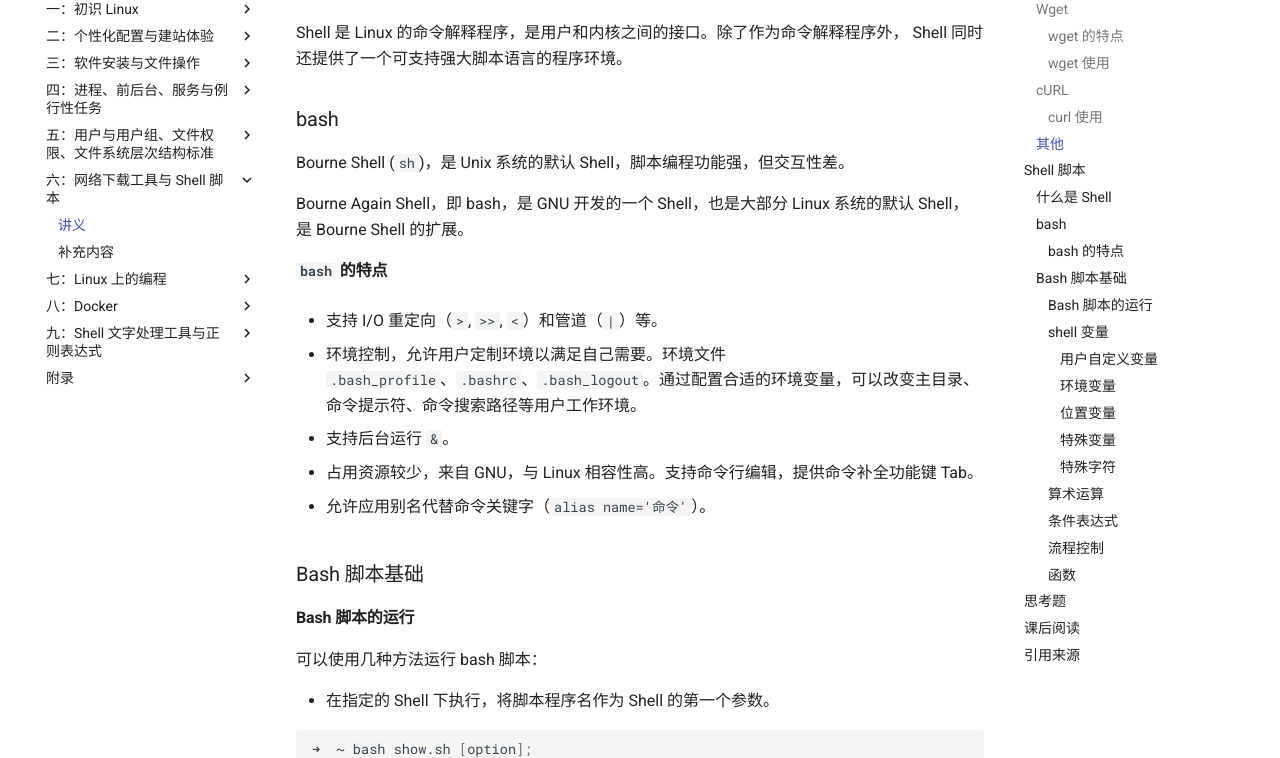
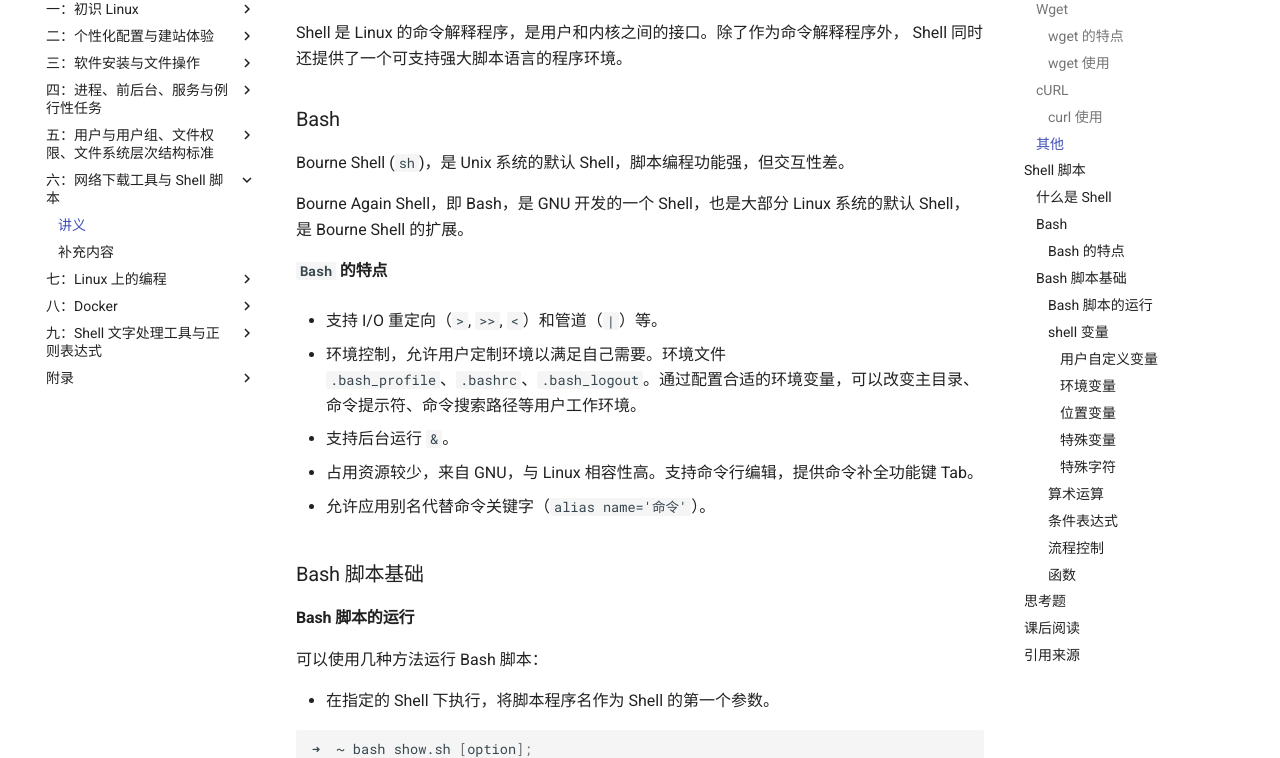
Before and after one commit to ustclug/Linux101-docs, an MkDocs documentation site: the page built from docs/Ch06/1.md, in a window 1280 px wide and 1400 px high, scrolled down 2165 px. Shown: the part 153-911 px from the top of the window. Built offline with MkDocs 1.6.1 and Material for MkDocs 9.7.7, drawn with Linux system fonts in a browser that asks for light colours; some of the changed text lies outside the part shown.

Commit message:
ch06 update punctuation

```diff
--- a/docs/Ch06/1.md
+++ b/docs/Ch06/1.md
@@ -93,13 +93,13 @@ cURL (`curl`) 是一个利用 `URL` 语法在命令行下工作的文件传输
 
 Shell 是 Linux 的命令解释程序，是用户和内核之间的接口。除了作为命令解释程序外， Shell 同时还提供了一个可支持强大脚本语言的程序环境。
 
-### bash
+### Bash
 
 Bourne Shell (`sh`)，是 Unix 系统的默认 Shell，脚本编程功能强，但交互性差。
 
-Bourne Again Shell，即 bash，是 GNU 开发的一个 Shell，也是大部分 Linux 系统的默认 Shell，是 Bourne Shell 的扩展。
+Bourne Again Shell，即 Bash，是 GNU 开发的一个 Shell，也是大部分 Linux 系统的默认 Shell，是 Bourne Shell 的扩展。
 
-#### `bash` 的特点
+#### `Bash` 的特点
 
 - 支持 I/O 重定向（`>`, `>>`, `<`）和管道（`|`）等。
 
@@ -115,7 +115,7 @@ Bourne Again Shell，即 bash，是 GNU 开发的一个 Shell，也是大部分
 
 #### Bash 脚本的运行
 
-可以使用几种方法运行 bash 脚本：
+可以使用几种方法运行 Bash 脚本：
 
 - 在指定的 Shell 下执行，将脚本程序名作为 Shell 的第一个参数。
 
@@ -231,9 +231,9 @@ Bash 也支持在同一个行中安排多个命令：
 
 - Shell 解释用户的命令时，把命令程序名后面的所有字串作为程序的参数。分别对应 `$1`, `$2`, `$3`, ..., `$9`，程序名本身对应 `$0`。
 
-- 可用 `shift n` 命令，改变命令行参数与 `$1`, `$2`, `$3`, ... 的对应关系；
+- 可用 `shift n` 命令，改变命令行参数与 `$1`, `$2`, `$3`, ... 的对应关系。
 
-- 可用 `set` 命令，直接给 `$1`,`$2`,`$3`,...等赋值
+- 可用 `set` 命令，直接给 `$1`,`$2`,`$3`,...等赋值。
 
 ??? example "范例"
 
@@ -250,14 +250,14 @@ Bash 也支持在同一个行中安排多个命令：
 
 Shell 中还有一组有 shell 定义和设置的特殊变量，用户只能引用，而不能直接改变或重置这些变量。
 
-| 特殊变量     | 说明                                           |
+| 特殊变量     | 说明                                            |
 | ------------ | ---------------------------------------------- |
-| `$#`         | 命令行上的参数个数，不包括 `$0`                    |
-| `$?`         | 最后命令的退出代码，0 表示成功，其它值表示失败        |
+| `$#`         | 命令行上的参数个数，不包括 `$0`                  |
+| `$?`         | 最后命令的退出代码，0 表示成功，其它值表示失败     |
 | `$$`         | 当前进程的 PID                                  |
-| `$!`         | 最近一个后台运行进程的进程号                       |
-| `$*`         | 命令行所有参数构成的一个字符串                     |
-| `$@`         | 用双引号括起的命令行各参数拼接构成的一个字符串        |
+| `$!`         | 最近一个后台运行进程的进程号                     |
+| `$*`         | 命令行所有参数构成的一个字符串                   |
+| `$@`         | 用双引号括起的命令行各参数拼接构成的一个字符串     |
 
 ##### 特殊字符
 
@@ -271,7 +271,7 @@ Shell 中还有一组有 shell 定义和设置的特殊变量，用户只能引
 
 #### 算术运算
 
-在 bash 中进行算术运算，需要使用 `expr` 计算算术表达式值或 `let` 命令赋值表达式值到变量。基本运算符是：`+`、`-`、`\*` (转义)、`/`、`%`。在 `expr` 中，运算符两边与操作数之间必须有空格，小括号要转义；但 `let` 则没有这个要求，运算符前后有无空格均可，小括号不需转义，但 `=` 前后不能有空格。
+在 Bash 中进行算术运算，需要使用 `expr` 计算算术表达式值或 `let` 命令赋值表达式值到变量。基本运算符是：`+`、`-`、`\*` (转义)、`/`、`%`。在 `expr` 中，运算符两边与操作数之间必须有空格，小括号要转义；但 `let` 则没有这个要求，运算符前后有无空格均可，小括号不需转义，但 `=` 前后不能有空格。
 
 ??? example "范例"
 
@@ -298,12 +298,12 @@ Shell 中还有一组有 shell 定义和设置的特殊变量，用户只能引
 
 - 字符串比较
 
-| 表达式                     | 含义                                   |
-| ------------------------- | ------------------------------------- |
-| `string1 = string2`       | 如果两个串相等，则结果为真 (true:0)        |
-| `string1 != string2`      | 如果两个串不相等，则结果为真               |
+| 表达式                             | 含义                                   |
+| --------------------------------- | ------------------------------------- |
+| `string1 = string2`               | 如果两个串相等，则结果为真 (true:0)        |
+| `string1 != string2`              | 如果两个串不相等，则结果为真               |
 | `test string` 或 `test -n string` | 如果字符串 string 长度不为 0，则结果为真   |
-| `test -z string`          | 如果字符串 String 长度为 0，则结果为真     |
+| `test -z string`                  | 如果字符串 string 长度为 0，则结果为真     |
 
 - 数值比较
 
```
